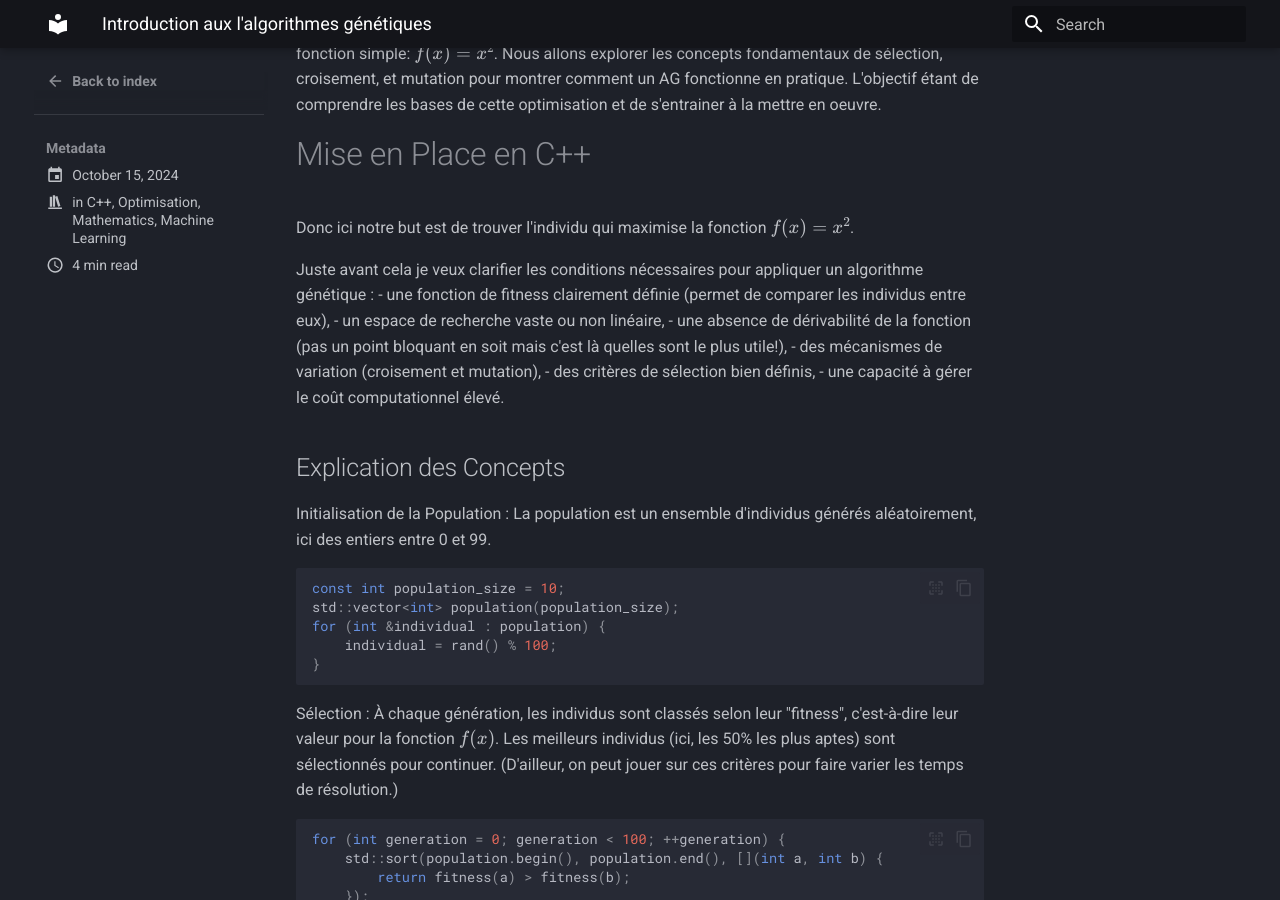
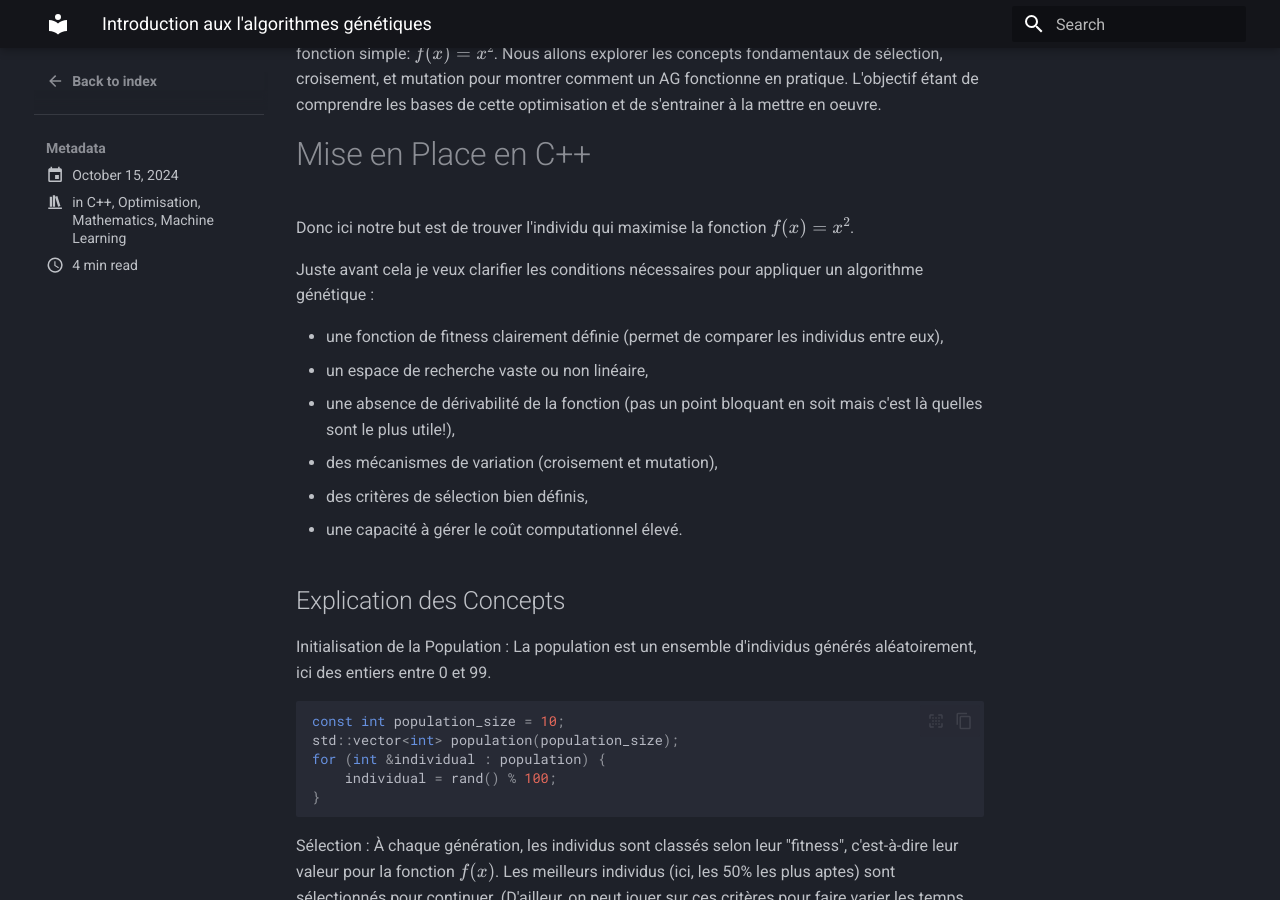
Before and after one commit to stadiello/sebastien-tadiello, an MkDocs documentation site: the page built from docs/blog/posts/Algo_genetiques.md, in a window 1280 px wide and 900 px high, scrolled down 334 px. Built offline with MkDocs 1.6.1 and Material for MkDocs 9.7.7, drawn with Linux system fonts in a browser that asks for light colours; formulas are drawn with MathJax 3.

Commit message:
format correction

```diff
--- a/docs/blog/posts/Algo_genetiques.md
+++ b/docs/blog/posts/Algo_genetiques.md
@@ -19,6 +19,7 @@ Dans cet article j'introduis un exemple très simple en C++, où nous essayons d
 Donc ici notre but est de trouver l'individu qui maximise la fonction $f(x) = x^2$.
 
 Juste avant cela je veux clarifier les conditions nécessaires pour appliquer un algorithme génétique :
+
 - une fonction de fitness clairement définie (permet de comparer les individus entre eux),
 - un espace de recherche vaste ou non linéaire,
 - une absence de dérivabilité de la fonction (pas un point bloquant en soit mais c'est là quelles sont le plus utile!),
--- a/mkdocs.yml
+++ b/mkdocs.yml
@@ -47,10 +47,14 @@ markdown_extensions:
   - admonition
   - attr_list
   - pymdownx.arithmatex
+  - pymdownx.details
 
 plugins:
   - search
   - blog
+
+  - mkdocs-git-revision-date-plugin
+  # - mkdocs-minify-plugin
   # - meta
 
 docs_dir: docs
```
